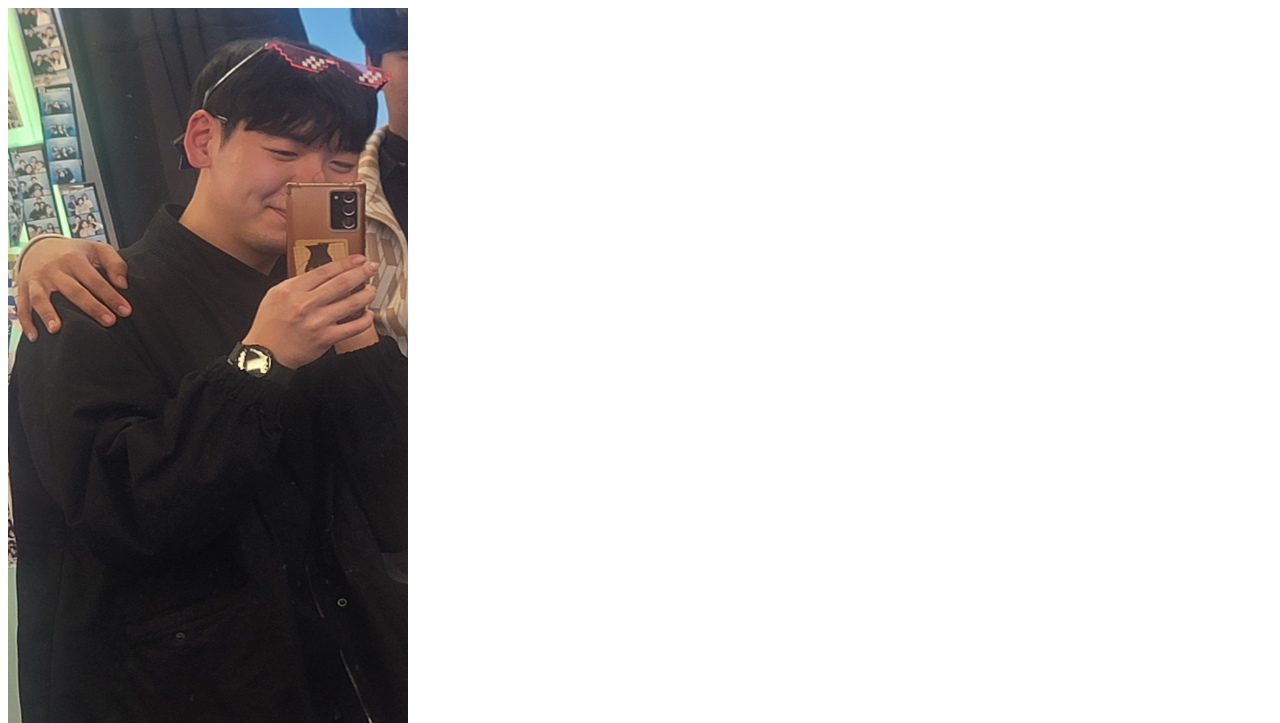
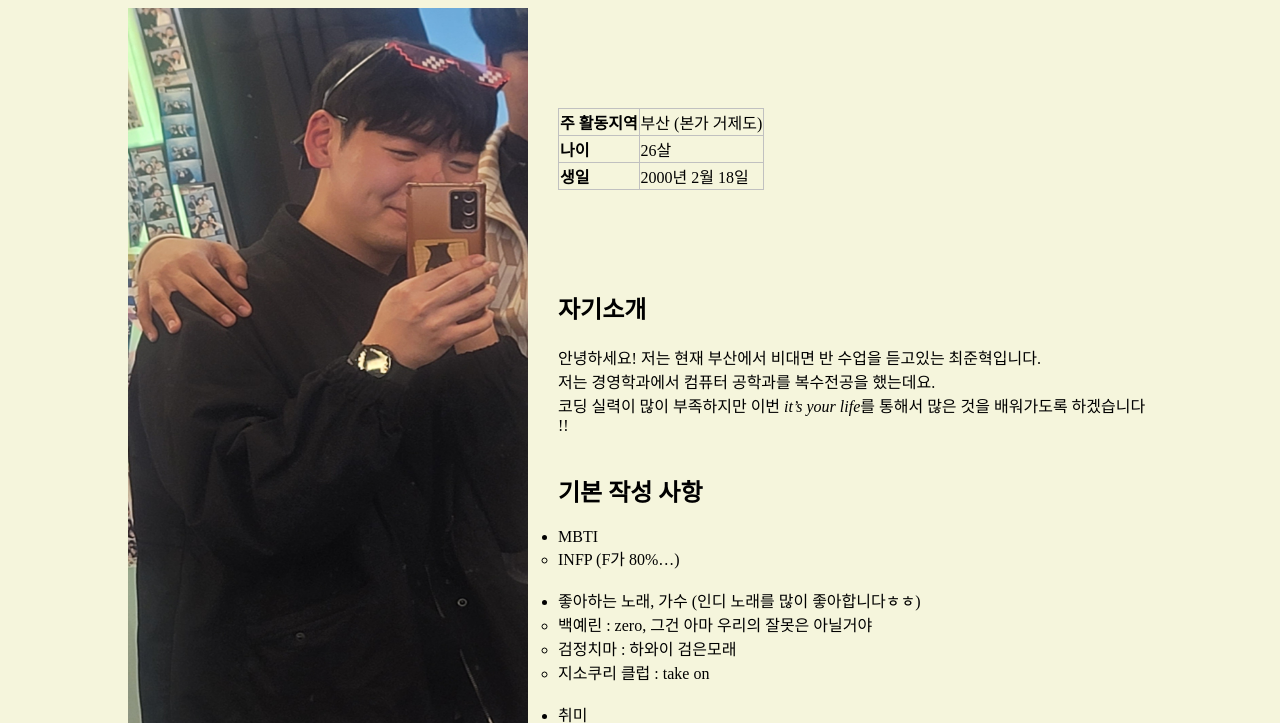
Before and after one commit to yeni023/Team4_Project, a plain HTML site: page pages/src/choi/choi.html in a window 1280 px wide. Shown: the part 81-804 px from the top of the page. Drawn offline with Linux system fonts and the light colour scheme.

Commit message:
feat:CSS 완료

```diff
--- /dev/null
+++ b/pages/src/choi/choi.css
@@ -0,0 +1,33 @@
+body {
+  background-color: beige;
+  margin: 0;
+  padding: 0;
+  text-align: center;
+}
+.container {
+  width: 80%;
+  margin: 0 auto;
+  text-align: left;
+}
+img {
+  float: left;
+  width: 400px;
+  height: 800px;
+  margin-right: 30px;
+}
+table {
+  margin-top: 100px;
+  margin-left: 50px;
+  border-collapse: collapse;
+}
+th,
+td {
+  border: 1px solid silver;
+}
+#first {
+  overflow: hidden;
+  margin-bottom: 20px;
+}
+#info {
+  margin-top: 100px;
+}
--- a/pages/src/choi/choi.html
+++ b/pages/src/choi/choi.html
@@ -4,23 +4,13 @@
     <meta charset="UTF-8" />
     <meta name="viewport" content="width=device-width, initial-scale=1.0" />
     <title>Document</title>
-    <style>
-      img {
-        width: 400px;
-        height: 800px;
-      }
-      table {
-        border-collapse: collapse;
-      }
-      th,
-      td {
-        border: 1px solid silver;
-      }
-    </style>
+    <link rel="stylesheet" href="choi.css" />
   </head>
   <body>
     <h1>최준혁 자기소개</h1>
-    <img src="../../assets/image/choi.jpg" />
+    <div class="container">
+      <div id="first">
+        <img src="../../assets/image/choi.jpg" alt="최준혁 사진" />
         <table border="1">
           <tr>
             <th>주 활동지역</th>
@@ -35,14 +25,19 @@
             <td>2000년 2월 18일</td>
           </tr>
         </table>
+        <div id="info">
           <h2>자기소개</h2>
           <div>
-      안녕하세요! 저는 현재 부산에서 비대면 반 수업을 듣고있는 최준혁 입니다.
+            안녕하세요! 저는 현재 부산에서 비대면 반 수업을 듣고있는
+            최준혁입니다.
             <br />
-      저는 경영학과에서 컴퓨터 공학과를 복수전공을 했는데요. <br />코딩 실력이
-      많이 부족하지만 이번 it’s your life를 통해서 많은 것을 배워 가도록
-      하겠습니다 !!
+            저는 경영학과에서 컴퓨터 공학과를 복수전공을 했는데요.
+            <br />
+            코딩 실력이 많이 부족하지만 이번 <em>it’s your life</em>를 통해서
+            많은 것을 배워가도록 하겠습니다 !!
           </div>
+        </div>
+        <br />
         <h2>기본 작성 사항</h2>
         <ul>
           <li>
@@ -66,20 +61,23 @@
             <ul>
               <li>축구 하기 (일주일에 한번은 축구 하러 가는 거 같습니다.)</li>
               <li>
-            영화 보기 ( 최근 영화도 좋아하지만 명작 영화 보는것을 좋아합니다.)
+                영화 보기 (최근 영화도 좋아하지만 명작 영화 보는것을
+                좋아합니다.)
               </li>
               <li>
-            요리하기 (유투브 를 따라해서 맛있는 음식 만들어서 먹는걸
+                요리하기 (유투브를 따라해서 맛있는 음식 만들어서 먹는걸
                 좋아합니다..)
               </li>
             </ul>
           </li>
         </ul>
-
+      </div>
+      <div id="third">
         <h2>TMI</h2>
         <ul>
           <li>
-        여동생이 있는데 저보다 코딩을 잘해요.. 근데 물어봐도 안 알려주더라구요…
+            여동생이 있는데 저보다 코딩을 잘해요.. 근데 물어봐도 안
+            알려주더라구요…
           </li>
           <br />
           <li>
@@ -95,17 +93,23 @@
           </li>
           <br />
           <li>
-        회랑 국밥도 많이 좋아해요 (부산사나이) <br />발대식을 할때 서울 국밥집에
-        가봤는데 부산국밥보다는 못하더라구요 ㅎㅎ 그래도 맛있었습니다.
+            회랑 국밥도 많이 좋아해요 (부산사나이)
+            <br />
+            발대식을 할때 서울 국밥집에 가봤는데 부산국밥보다는 못하더라구요
+            ㅎㅎ 그래도 맛있었습니다.
           </li>
         </ul>
         <h2>자기소개를 마치며</h2>
         <div>
-      비대면 반이라 저를 소개할 기회가 없을거 같아 용기내어서 올려 봅니다..<br />
-      비대면 반 분들과 대면반 모두 같이 함께 친해지고 싶고 또 주변 부산에 사시는
-      분들은 같이 한번 뵙는것도 좋을거 같습니다. 편하게 DM해요 좋아요!<br />
+          비대면 반이라 저를 소개할 기회가 없을거 같아 용기내어서 올려
+          봅니다..<br />
+          비대면 반 분들과 대면반 모두 같이 함께 친해지고 싶고 또 주변 부산에
+          사시는 분들은 같이 한번 뵙는것도 좋을거 같습니다. 편하게 DM해요
+          좋아요!<br />
           대면반 비대면반 포기하지 않고 같이 열심히 했으면 좋겠습니다 !! 모두
           화이팅!!!
         </div>
+      </div>
+    </div>
   </body>
 </html>
```
Lines whose indentation alone changed are shown as unchanged.
